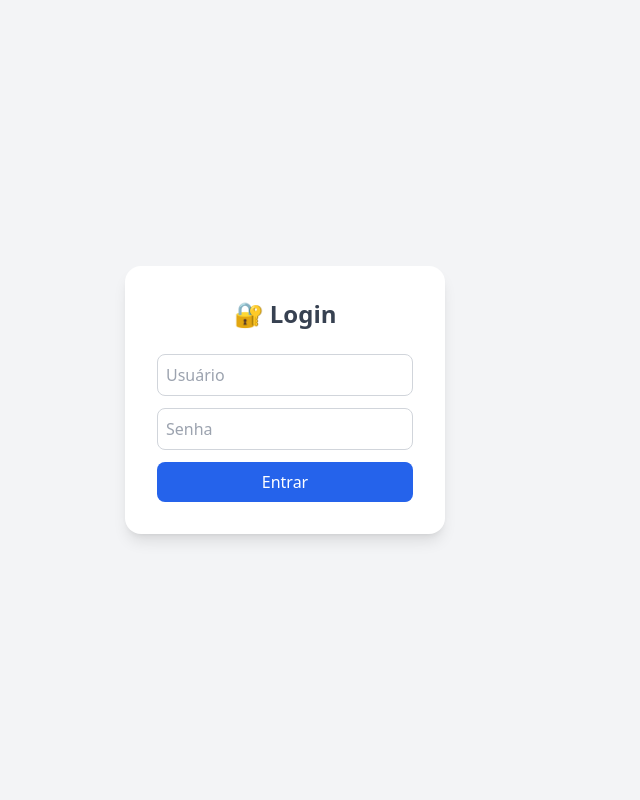
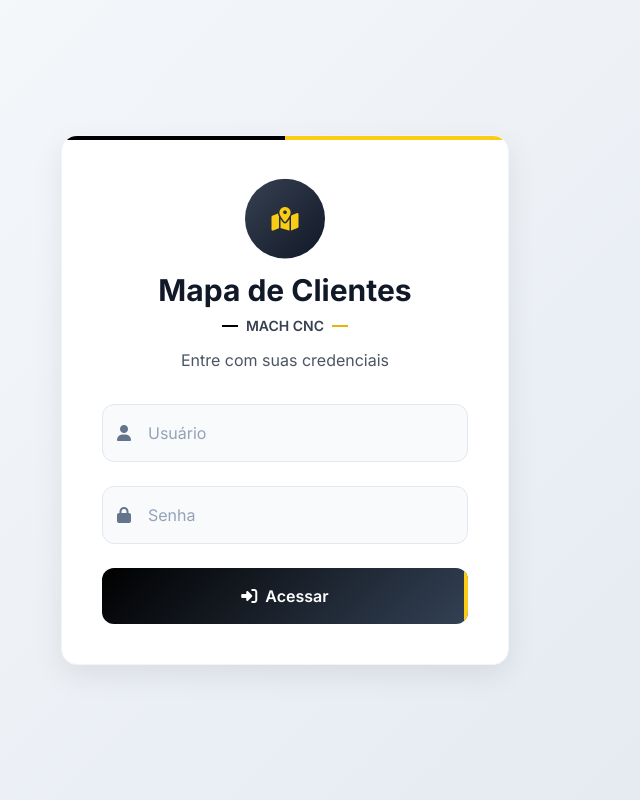
Before and after one commit to damdlm/mach, a Flask app: page /login in a window 1280 px wide. Shown: the whole page, without its empty margins (355-995 px from the left). Run offline with Flask 3, Linux system fonts and the light colour scheme; some libraries are stand-ins or nearby versions.

Commit message:
Revamp login.html with new styles and layout
Updated the login page with a new design and enhanced styles.

```diff
--- a/templates/login.html
+++ b/templates/login.html
@@ -3,29 +3,218 @@
 <head>
   <meta charset="UTF-8">
   <meta name="viewport" content="width=device-width, initial-scale=1.0">
-  <title>Login - Mapa de Clientes</title>
+  <title>Login - Mapa de Clientes Mach</title>
   <script src="https://cdn.tailwindcss.com"></script>
+  <link rel="stylesheet" href="https://cdnjs.cloudflare.com/ajax/libs/font-awesome/6.4.0/css/all.min.css">
+  <style>
+    @import url('https://fonts.googleapis.com/css2?family=Inter:wght@300;400;500;600;700&display=swap');
+
+    body {
+      font-family: 'Inter', sans-serif;
+      background: linear-gradient(135deg, #f8fafc 0%, #e2e8f0 100%);
+      min-height: 100vh;
+      display: flex;
+      align-items: center;
+      justify-content: center;
+    }
+
+    .login-card {
+      background: white;
+      border-radius: 16px;
+      box-shadow: 0 10px 30px rgba(0, 0, 0, 0.08);
+      overflow: hidden;
+      position: relative;
+      border: 1px solid #f1f5f9;
+    }
+
+    .login-card::before {
+      content: '';
+      position: absolute;
+      top: 0;
+      left: 0;
+      right: 0;
+      height: 4px;
+      background: linear-gradient(90deg, #000000 50%, #facc15 50%);
+    }
+
+    .input-group {
+      position: relative;
+      margin-bottom: 1.5rem;
+    }
+
+    .input-group i {
+      position: absolute;
+      left: 15px;
+      top: 50%;
+      transform: translateY(-50%);
+      color: #64748b;
+      transition: all 0.3s;
+    }
+
+    .input-group input {
+      padding-left: 45px;
+      transition: all 0.3s;
+      background: #f8fafc;
+      border: 1px solid #e2e8f0;
+      color: #1e293b;
+    }
+
+    .input-group input::placeholder {
+      color: #94a3b8;
+    }
+
+    .input-group input:focus {
+      border-color: #facc15;
+      box-shadow: 0 0 0 3px rgba(250, 204, 21, 0.1);
+      background: white;
+    }
+
+    .input-group input:focus + i {
+      color: #facc15;
+    }
+
+    .btn-login {
+      background: linear-gradient(135deg, #000000 0%, #334155 100%);
+      transition: all 0.3s;
+      position: relative;
+      overflow: hidden;
+    }
+
+    .btn-login:hover {
+      transform: translateY(-2px);
+      box-shadow: 0 8px 20px rgba(0, 0, 0, 0.15);
+      background: linear-gradient(135deg, #000000 0%, #475569 100%);
+    }
+
+    .btn-login:active {
+      transform: translateY(0);
+    }
+
+    .btn-login::after {
+      content: '';
+      position: absolute;
+      top: 0;
+      right: 0;
+      width: 4px;
+      height: 100%;
+      background: #facc15;
+    }
+
+    .pulse {
+      animation: pulse 2.5s infinite;
+    }
+
+    @keyframes pulse {
+      0% {
+        box-shadow: 0 0 0 0 rgba(250, 204, 21, 0.4);
+      }
+      70% {
+        box-shadow: 0 0 0 6px rgba(250, 204, 21, 0);
+      }
+      100% {
+        box-shadow: 0 0 0 0 rgba(250, 204, 21, 0);
+      }
+    }
+
+    .floating {
+      animation: floating 3s ease-in-out infinite;
+    }
+
+    @keyframes floating {
+      0% { transform: translate(0, 0px); }
+      50% { transform: translate(0, 8px); }
+      100% { transform: translate(0, -0px); }
+    }
+
+    .mach-icon {
+      background: linear-gradient(135deg, #000000 0%, #1e293b 100%);
+      position: relative;
+    }
+
+    .mach-icon::after {
+      content: '';
+      position: absolute;
+      bottom: 0;
+      right: 0;
+      width: 100%;
+      height: 4px;
+      background: #facc15;
+    }
+
+    .security-badge {
+      background: linear-gradient(135deg, #fef3c7 0%, #fef9c3 100%);
+      border: 1px solid #fde68a;
+    }
+  </style>
 </head>
-<body class="bg-gray-100 flex items-center justify-center min-h-screen">
-  <div class="bg-white p-8 rounded-2xl shadow-lg w-80">
-    <h1 class="text-2xl font-bold text-center text-gray-700 mb-6">🔐 Login</h1>
+<body>
+  <div class="container mx-auto px-4">
+    <div class="max-w-md mx-auto">
+      <!-- Card de Login -->
+      <div class="login-card p-8 md:p-10">
+        <!-- Cabeçalho -->
+        <div class="text-center mb-8">
 
+          <div class="mx-auto w-20 h-20 bg-gradient-to-br from-gray-700 to-gray-900 rounded-full flex items-center justify-center mb-4 floating glow">
+			<i class="fas fa-map-marked-alt text-yellow-400 text-2xl"></i>
+          </div>
+          <h1 class="text-3xl font-bold text-gray-900 mb-2">Mapa de Clientes</h1>
+          <div class="flex items-center justify-center space-x-2 mb-3">
+            <div class="w-4 h-0.5 bg-black"></div>
+            <div class="text-sm font-semibold text-gray-700">MACH CNC</div>
+            <div class="w-4 h-0.5 bg-yellow-500"></div>
+          </div>
+          <p class="text-gray-600">Entre com suas credenciais</p>
+        </div>
+
+        <!-- Mensagem de erro -->
         {% if error %}
-      <div class="bg-red-100 text-red-600 text-sm p-2 mb-4 rounded">
-        {{ error }}
+          <div class="bg-red-50 text-red-700 text-sm p-4 mb-6 rounded-lg border border-red-200 flex items-start">
+            <i class="fas fa-exclamation-circle mt-0.5 mr-3 flex-shrink-0 text-red-500"></i>
+            <span>{{ error }}</span>
           </div>
         {% endif %}
 
-    <form method="POST" class="flex flex-col gap-3">
+        <!-- Formulário -->
+        <form method="POST" class="space-y-6">
+          <div class="input-group">
+            <i class="fas fa-user"></i>
             <input name="username" type="text" placeholder="Usuário" required
-             class="border border-gray-300 p-2 rounded-lg focus:ring-2 focus:ring-blue-400">
+                   class="w-full p-4 rounded-xl focus:outline-none focus:ring-2 focus:ring-yellow-400">
+          </div>
+
+          <div class="input-group">
+            <i class="fas fa-lock"></i>
             <input name="password" type="password" placeholder="Senha" required
-             class="border border-gray-300 p-2 rounded-lg focus:ring-2 focus:ring-blue-400">
+                   class="w-full p-4 rounded-xl focus:outline-none focus:ring-2 focus:ring-yellow-400">
+          </div>
+
           <button type="submit"
-              class="bg-blue-600 text-white py-2 rounded-lg hover:bg-blue-700 transition">
-        Entrar
+                  class="btn-login w-full py-4 text-white font-semibold rounded-xl pulse relative">
+            <span class="flex items-center justify-center">
+              <i class="fas fa-sign-in-alt mr-2"></i>
+              Acessar
+            </span>
           </button>
         </form>
       </div>
+    </div>
+  </div>
+
+  <script>
+    // Efeito de foco nos inputs
+    document.addEventListener('DOMContentLoaded', function() {
+      const inputs = document.querySelectorAll('input');
+      inputs.forEach(input => {
+        input.addEventListener('focus', function() {
+          this.parentElement.classList.add('ring-2', 'ring-yellow-400', 'rounded-xl');
+        });
+
+        input.addEventListener('blur', function() {
+          this.parentElement.classList.remove('ring-2', 'ring-yellow-400', 'rounded-xl');
+        });
+      });
+    });
+  </script>
 </body>
 </html>
```
Lines whose indentation alone changed are shown as unchanged.
